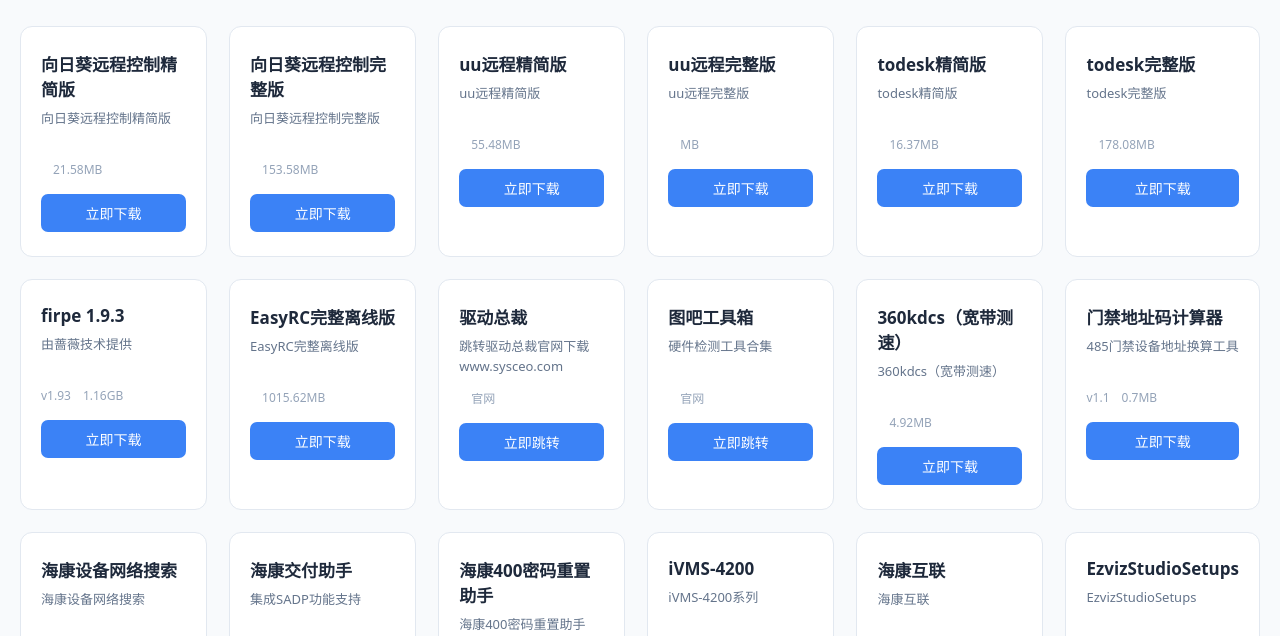
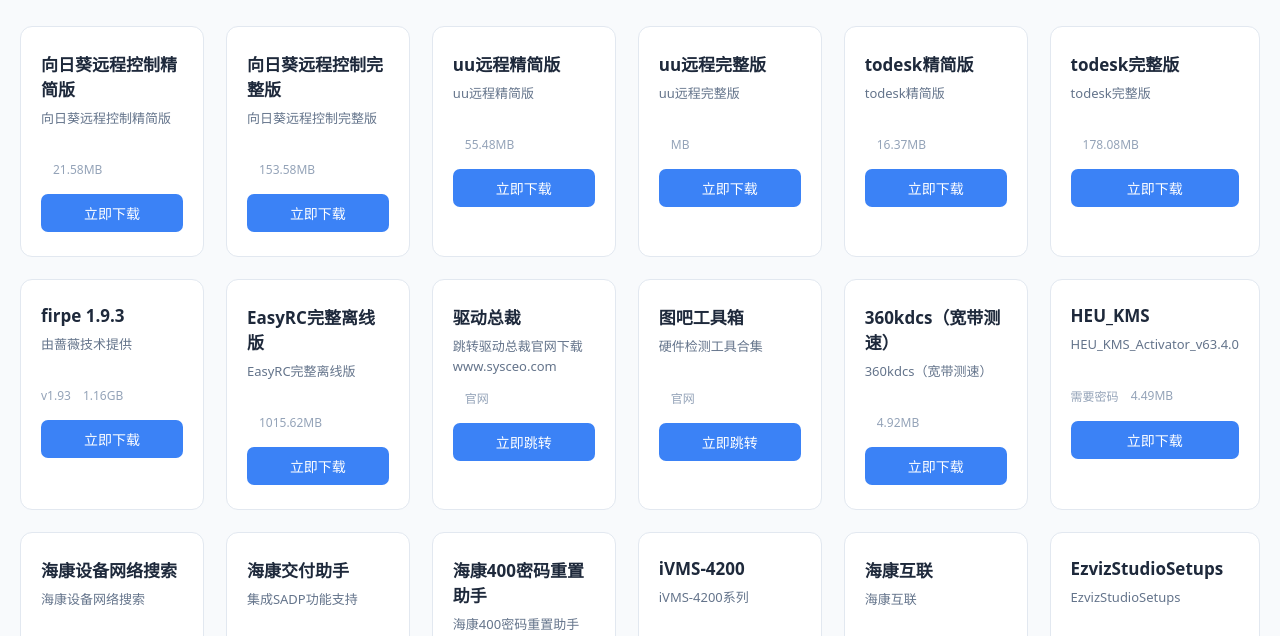
Before and after one commit to yaoqpmz/yaoqpmz.github.io, a plain HTML site: page index.html in a window 1280 px wide. Shown: the part 164-800 px from the top of the page. Drawn offline with Linux system fonts and the light colour scheme.

Commit message:
Update index.html

```diff
--- a/index.html
+++ b/index.html
@@ -178,10 +178,10 @@
                 <a href="https://pinco.seewo.com/s/72bb74f3bb8943c18abf5172d0ca2b45" class="download-btn">立即下载</a>
             </div>
             <div class="card">
-                <h3>门禁地址码计算器</h3>
-                <p class="desc">485门禁设备地址换算工具</p>
-                <div class="info-line"><span>v1.1</span><span>0.7MB</span></div>
-                <a href="填写你的文件地址" class="download-btn">立即下载</a>
+                <h3>HEU_KMS</h3>
+                <p class="desc">HEU_KMS_Activator_v63.4.0</p>
+                <div class="info-line"><span>需要密码</span><span>4.49MB</span></div>
+                <a href="https://pinco.seewo.com/s/07016f15df6344da94d9a79952064854#" class="download-btn">立即下载</a>
             </div>
 
             <!-- 第3行 6个 -->
```
